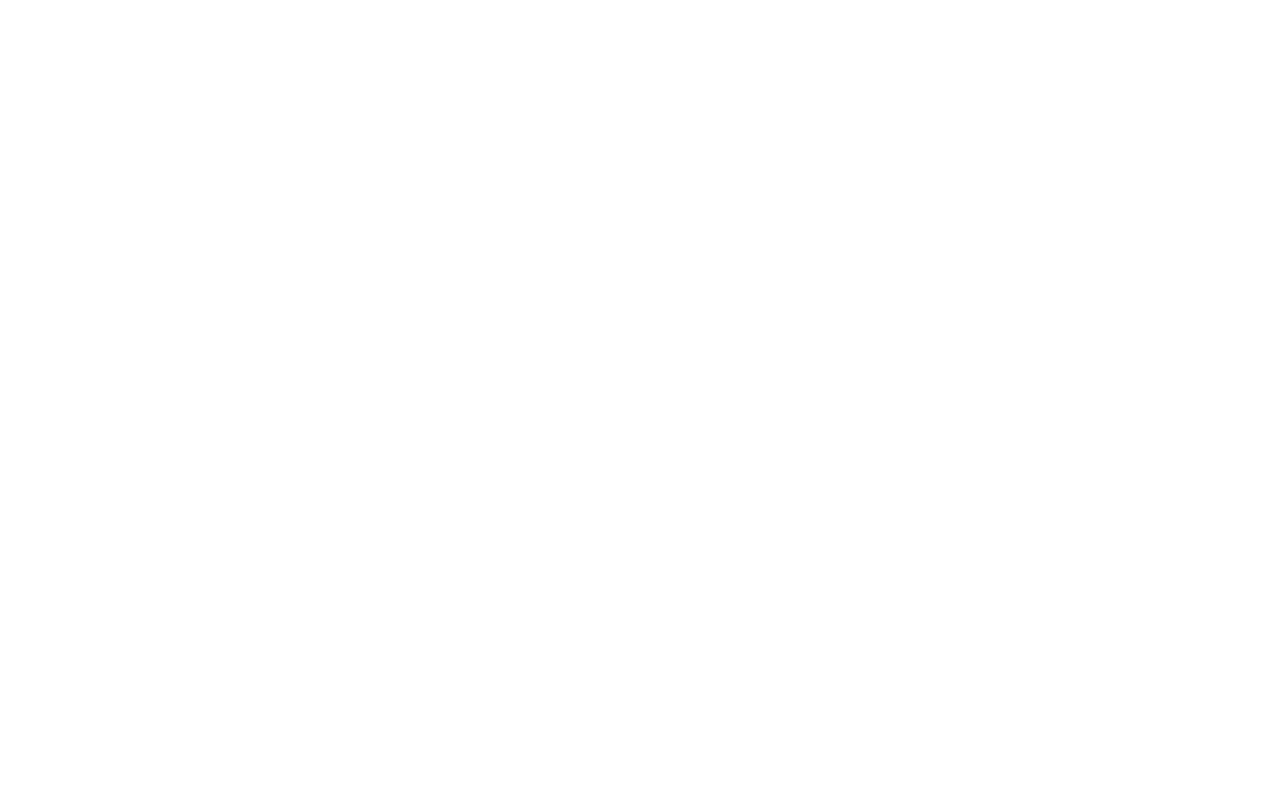
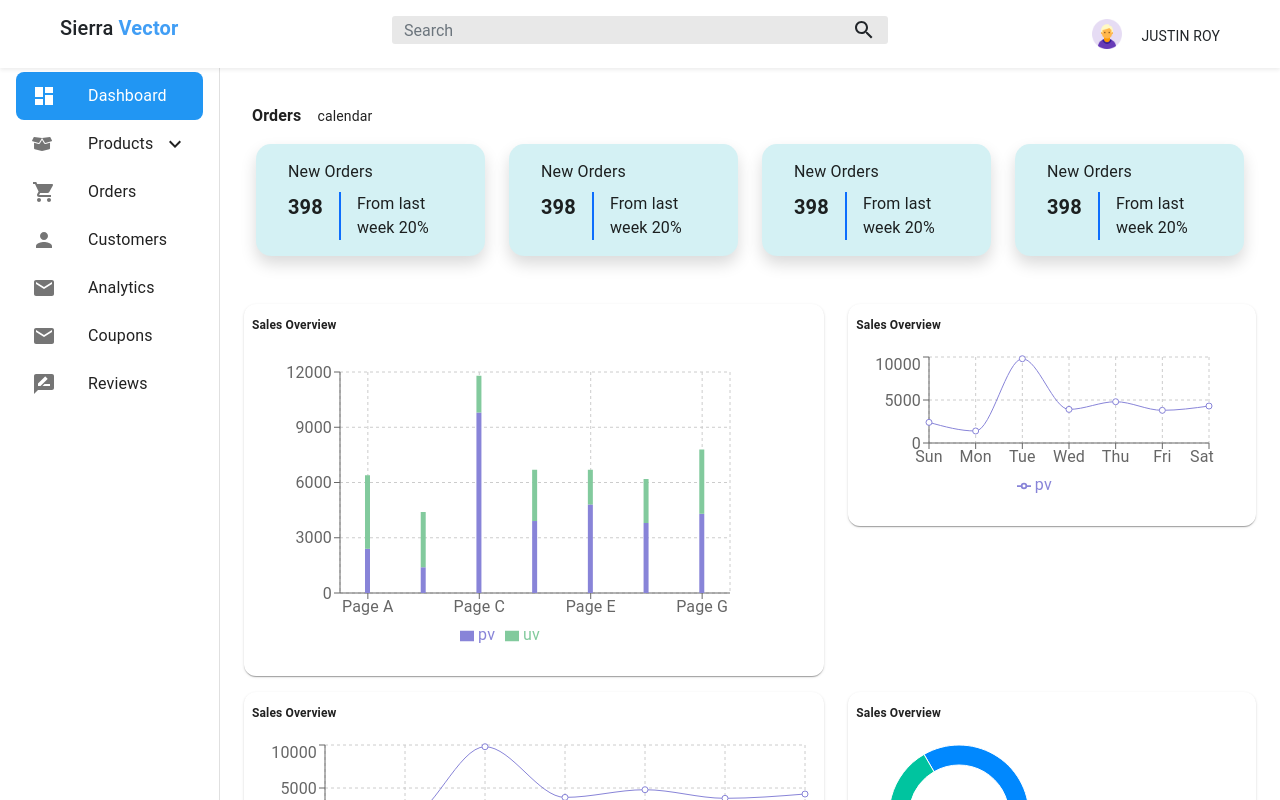
Before and after one commit to poojaksingh/Sierra-Vector, a React (Create React App) app: page /dashboard in a window 1280 px wide. Before the commit this address had no page. Shown: the top 800 px of the page. Built offline with nearby package versions, Linux system fonts and the light colour scheme.

Commit message:
Add Charts and dashboard page

```diff
--- a/package.json
+++ b/package.json
@@ -3,21 +3,25 @@
   "version": "0.1.0",
   "private": true,
   "dependencies": {
+    "@date-io/date-fns": "^2.13.1",
     "@emotion/react": "^11.7.1",
     "@emotion/styled": "^11.6.0",
     "@material-ui/core": "^4.12.3",
     "@mui/icons-material": "^5.3.1",
+    "@mui/lab": "^5.0.0-alpha.67",
     "@mui/material": "^5.3.1",
     "@reduxjs/toolkit": "^1.7.2",
     "@testing-library/jest-dom": "^5.16.1",
     "@testing-library/react": "^12.1.2",
     "@testing-library/user-event": "^13.5.0",
     "axios": "^0.25.0",
+    "date-fns": "^2.0.0-beta.5",
     "react": "^17.0.2",
     "react-dom": "^17.0.2",
     "react-redux": "^7.2.6",
     "react-router-dom": "^6.2.1",
     "react-scripts": "5.0.0",
+    "recharts": "^2.1.8",
     "web-vitals": "^2.1.4"
   },
   "scripts": {
--- /dev/null
+++ b/src/Components/BasicDatePicker/BasicDatePicker.jsx
@@ -0,0 +1,22 @@
+import * as React from "react";
+import TextField from "@mui/material/TextField";
+// import AdapterDateFns from "@mui/lab/AdapterDateFns";
+import LocalizationProvider from "@mui/lab/LocalizationProvider";
+import DatePicker from "@mui/lab/DatePicker";
+
+export default function BasicDatePicker() {
+  const [value, setValue] = React.useState(null);
+
+  return (
+    <LocalizationProvider>
+      <DatePicker
+        label="Basic example"
+        value={value}
+        onChange={(newValue) => {
+          setValue(newValue);
+        }}
+        renderInput={(params) => <TextField {...params} />}
+      />
+    </LocalizationProvider>
+  );
+}
--- a/src/Components/Cardblue/Cardblue.jsx
+++ b/src/Components/Cardblue/Cardblue.jsx
@@ -6,7 +6,6 @@ function Cardblue() {
       <div
         className="card mb-5 shadow "
         style={{
-          width: "300px",
           padding: "0px",
           margin: "0px",
           borderRadius: "15px",
@@ -15,7 +14,7 @@ function Cardblue() {
         }}
       >
         <div className="card-body">
-          <div className="px-3 pb-2"> New Orders</div>
+          <div className="px-3 pb-2">New Orders</div>
           <div className="d-flex flex-nowrap">
             <div className="px-3 border-end border-2 border-primary">
               <b
--- a/src/Components/Sidebar/Sidebar.jsx
+++ b/src/Components/Sidebar/Sidebar.jsx
@@ -50,16 +50,16 @@ function Sidebar() {
             <ListItem
               button
               key={"Dashboard"}
-              onClick={() => navigate("/")}
+              onClick={() => navigate("/dashboard")}
               sx={{
                 borderRadius: 2,
-                bgcolor: pathname === "/" ? "#2196F3" : "",
-                color: pathname === "/" ? "#fff" : "",
+                bgcolor: pathname === "/dashboard" ? "#2196F3" : "",
+                color: pathname === "/dashboard" ? "#fff" : "",
               }}
             >
               <ListItemIcon
                 sx={{
-                  color: pathname === "/" ? "#fff" : "",
+                  color: pathname === "/dashboard" ? "#fff" : "",
                 }}
               >
                 <DashboardIcon />
--- a/src/Router/ReactRouter.jsx
+++ b/src/Router/ReactRouter.jsx
@@ -7,6 +7,7 @@ import AllProductsCategory from "../Pages/AllProductsCategory";
 import AllProductsInventory from "../Pages/AllProductsInventory";
 import CouponsMain from "../Pages/CouponsMain";
 import CustomersMain from "../Pages/CustomersMain";
+import DashboardMain from "../Pages/DashboardMain";
 
 function ReactRouter() {
   return (
@@ -19,6 +20,7 @@ function ReactRouter() {
         <Route path="/inventory" element={<AllProductsInventory />} />
         <Route path="/coupons" element={<CouponsMain />} />
         <Route path="/customer" element={<CustomersMain />} />
+        <Route path="/dashboard" element={<DashboardMain />} />
       </Routes>
     </BrowserRouter>
   );
--- /dev/null
+++ b/src/container/Dashboard/Dashboard.jsx
@@ -0,0 +1,43 @@
+import React from "react";
+import BasicDatePicker from "../../Components/BasicDatePicker/BasicDatePicker";
+import AppBar from "../../Components/AppBar/AppBar";
+import Cardblue from "../../Components/Cardblue/Cardblue";
+import LineChartSample from "./LineChartSample";
+
+function Dashboard() {
+  return (
+    <AppBar>
+      <div className="container-fluid py-2 px-0">
+        <div className="d-flex  p-0">
+          <div className="p-2">
+            <b>Orders</b>
+          </div>
+          <div className="p-2">
+            <small>calendar</small>
+          </div>
+        </div>
+      </div>
+      <div className="container-fluid">
+        <div className="row">
+          <div className="col-lg-3 col-md-6 col-sm-12">
+            <Cardblue />
+          </div>
+          <div className="col-lg-3 col-md-6 col-sm-12">
+            <Cardblue />
+          </div>
+          <div className="col-lg-3 col-md-6 col-sm-12">
+            <Cardblue />
+          </div>
+          <div className="col-lg-3 col-md-6 col-sm-12">
+            <Cardblue />
+          </div>
+        </div>
+      </div>
+      <div className="conatiner">
+        <LineChartSample />
+      </div>
+    </AppBar>
+  );
+}
+
+export default Dashboard;
--- /dev/null
+++ b/src/container/Dashboard/LineChartSample.jsx
@@ -0,0 +1,233 @@
+import React from "react";
+import Card from "@mui/material/Card";
+
+import CardContent from "@mui/material/CardContent";
+import {
+  LineChart,
+  Line,
+  XAxis,
+  YAxis,
+  CartesianGrid,
+  Tooltip,
+  Legend,
+  PieChart,
+  Pie,
+  Sector,
+  Cell,
+  BarChart,
+  Bar,
+  text,
+} from "recharts";
+
+const data = [
+  {
+    name: "Sun",
+
+    pv: 2400,
+    amt: 2400,
+  },
+  {
+    name: "Mon",
+
+    pv: 1398,
+    amt: 2210,
+  },
+  {
+    name: "Tue",
+
+    pv: 9800,
+    amt: 2290,
+  },
+  {
+    name: "Wed",
+
+    pv: 3908,
+    amt: 2000,
+  },
+  {
+    name: "Thu",
+
+    pv: 4800,
+    amt: 2181,
+  },
+  {
+    name: "Fri",
+
+    pv: 3800,
+    amt: 2500,
+  },
+  {
+    name: "Sat",
+
+    pv: 4300,
+    amt: 2100,
+  },
+];
+const BarData = [
+  {
+    name: "Page A",
+    uv: 4000,
+    pv: 2400,
+    amt: 2400,
+  },
+  {
+    name: "Page B",
+    uv: 3000,
+    pv: 1398,
+    amt: 2210,
+  },
+  {
+    name: "Page C",
+    uv: 2000,
+    pv: 9800,
+    amt: 2290,
+  },
+  {
+    name: "Page D",
+    uv: 2780,
+    pv: 3908,
+    amt: 2000,
+  },
+  {
+    name: "Page E",
+    uv: 1890,
+    pv: 4800,
+    amt: 2181,
+  },
+  {
+    name: "Page F",
+    uv: 2390,
+    pv: 3800,
+    amt: 2500,
+  },
+  {
+    name: "Page G",
+    uv: 3490,
+    pv: 4300,
+    amt: 2100,
+  },
+];
+const Piedata = [
+  { name: "Group A", value: 400 },
+  { name: "Group B", value: 300 },
+  { name: "Group C", value: 300 },
+  { name: "Group D", value: 200 },
+];
+const COLORS = ["#0088FE", "#00C49F", "#FFBB28", "#FF8042"];
+
+function LineChartSample() {
+  return (
+    <>
+      <div className="conatiner-fluid">
+        <div className="row">
+          <div className="col-7 pb-3">
+            <Card sx={{ minWidth: 275, borderRadius: "12px" }}>
+              <div className="px-2 pt-2">
+                <b style={{ fontSize: "12px" }}>Sales Overview</b>
+              </div>
+              <CardContent>
+                <BarChart
+                  width={500}
+                  height={300}
+                  data={BarData}
+                  margin={{
+                    top: 20,
+                    right: 30,
+                    left: 20,
+                    bottom: 5,
+                  }}
+                >
+                  <CartesianGrid strokeDasharray="3 3" />
+                  <XAxis dataKey="name" />
+                  <YAxis />
+                  <Tooltip />
+                  <Legend />
+                  <Bar dataKey="pv" stackId="a" fill="#8884d8" barSize={5} />
+                  <Bar dataKey="uv" stackId="a" fill="#82ca9d" barSize={1} />
+                </BarChart>
+              </CardContent>
+            </Card>
+          </div>
+          <div className="col-5 pb-3">
+            <Card sx={{ minWidth: 275, borderRadius: "12px" }}>
+              <div className="px-2 pt-2">
+                <b style={{ fontSize: "12px" }}>Sales Overview</b>
+              </div>
+              <CardContent>
+                <LineChart data={data} width={350} height={150}>
+                  <CartesianGrid strokeDasharray="3 3" />
+                  <XAxis dataKey="name" Analytics />
+                  <YAxis />
+                  <Tooltip />
+                  <Legend />
+                  <Line
+                    type="monotone"
+                    dataKey="pv"
+                    stroke="#8884d8"
+                    activeDot={{ r: 8 }}
+                  />
+                </LineChart>
+              </CardContent>
+            </Card>
+          </div>
+        </div>
+        <div className="row">
+          <div className="col-7 pb-3">
+            <Card sx={{ minWidth: 275, borderRadius: "12px" }}>
+              <div className="px-2 pt-2">
+                <b style={{ fontSize: "12px" }}>Sales Overview</b>
+              </div>
+              <CardContent>
+                <LineChart data={data} width={550} height={150}>
+                  <CartesianGrid strokeDasharray="3 3" />
+                  <XAxis dataKey="name" />
+                  <YAxis />
+                  <Tooltip />
+                  <Legend />
+                  <Line
+                    type="monotone"
+                    dataKey="pv"
+                    stroke="#8884d8"
+                    activeDot={{ r: 8 }}
+                  />
+                </LineChart>
+              </CardContent>
+            </Card>
+          </div>
+          <div className="col-5 pb-3">
+            <Card sx={{ minWidth: 275, borderRadius: "12px" }}>
+              <div className="px-2 pt-2">
+                <b style={{ fontSize: "12px" }}>Sales Overview</b>
+              </div>
+              <CardContent>
+                <PieChart width={200} height={150}>
+                  <Pie
+                    data={Piedata}
+                    cx={90}
+                    cy={70}
+                    innerRadius={50}
+                    outerRadius={70}
+                    fill="#8884d8"
+                    dataKey="value"
+                  >
+                    <text x={90} y={70} textAnchor="middle">
+                      110%
+                    </text>
+                    {Piedata.map((entry, index) => (
+                      <Cell
+                        key={`cell-${index}`}
+                        fill={COLORS[index % COLORS.length]}
+                      />
+                    ))}
+                  </Pie>
+                </PieChart>
+              </CardContent>
+            </Card>
+          </div>
+        </div>
+      </div>
+    </>
+  );
+}
+
+export default LineChartSample;
--- /dev/null
+++ b/src/pages/DashboardMain.jsx
@@ -0,0 +1,8 @@
+import React from "react";
+import Dashboard from "../Container/Dashboard/Dashboard";
+
+function DashboardMain() {
+  return <Dashboard />;
+}
+
+export default DashboardMain;
```
Also changed, not shown: 1 other file (tests, documents, lock files or other folders).
